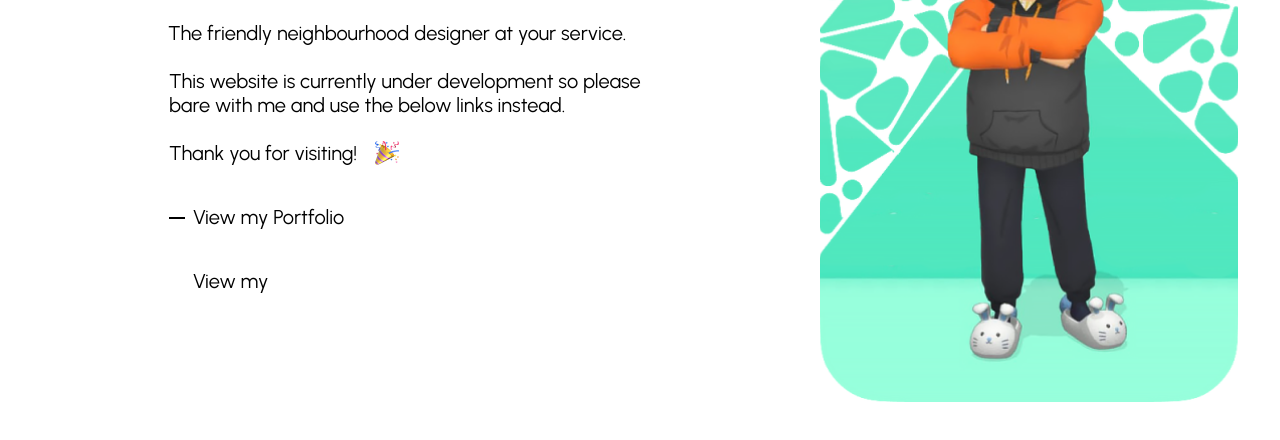
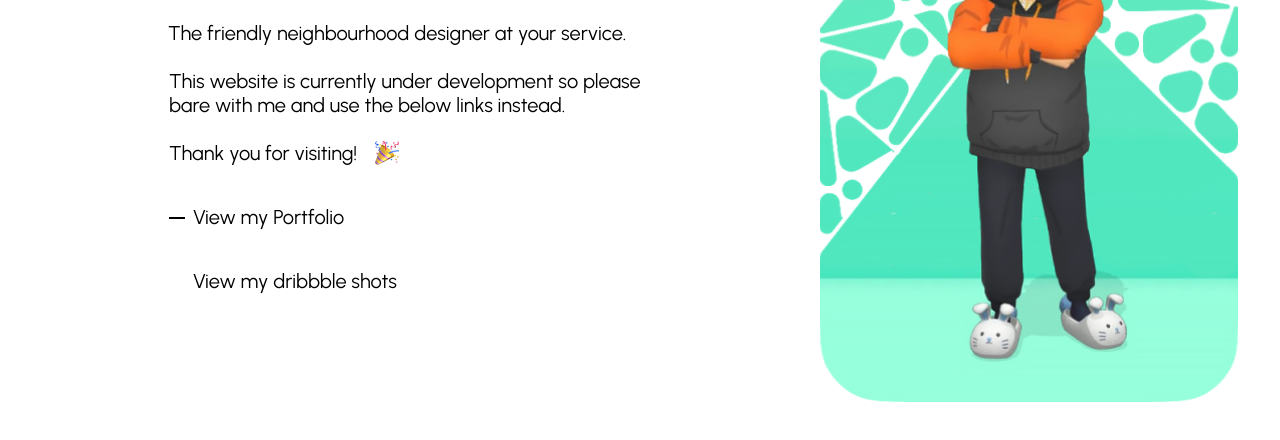
Before and after one commit to UnniQuu/portfolio, a plain HTML site: page index.html in a window 1280 px wide. Shown: the part 378-818 px from the top of the page. Drawn offline with Linux system fonts and the light colour scheme; files that its build step writes are made by us from their sources.

Commit message:
Update main.css

```diff
--- a/css/main.css
+++ b/css/main.css
@@ -171,7 +171,7 @@ body {
   text-align: left;
 }
 .v3_24 {
-  width: 152px;
+  width: 230px;
   height: 24px;
   background: url("../images/v3_24.png");
   background-repeat: no-repeat;
@@ -184,7 +184,7 @@ body {
   overflow: hidden;
 }
 .v3_25 {
-  width: 152px;
+  width: 230px;
   color: rgba(0,0,0,1);
   position: absolute;
   top: 0px;
```
